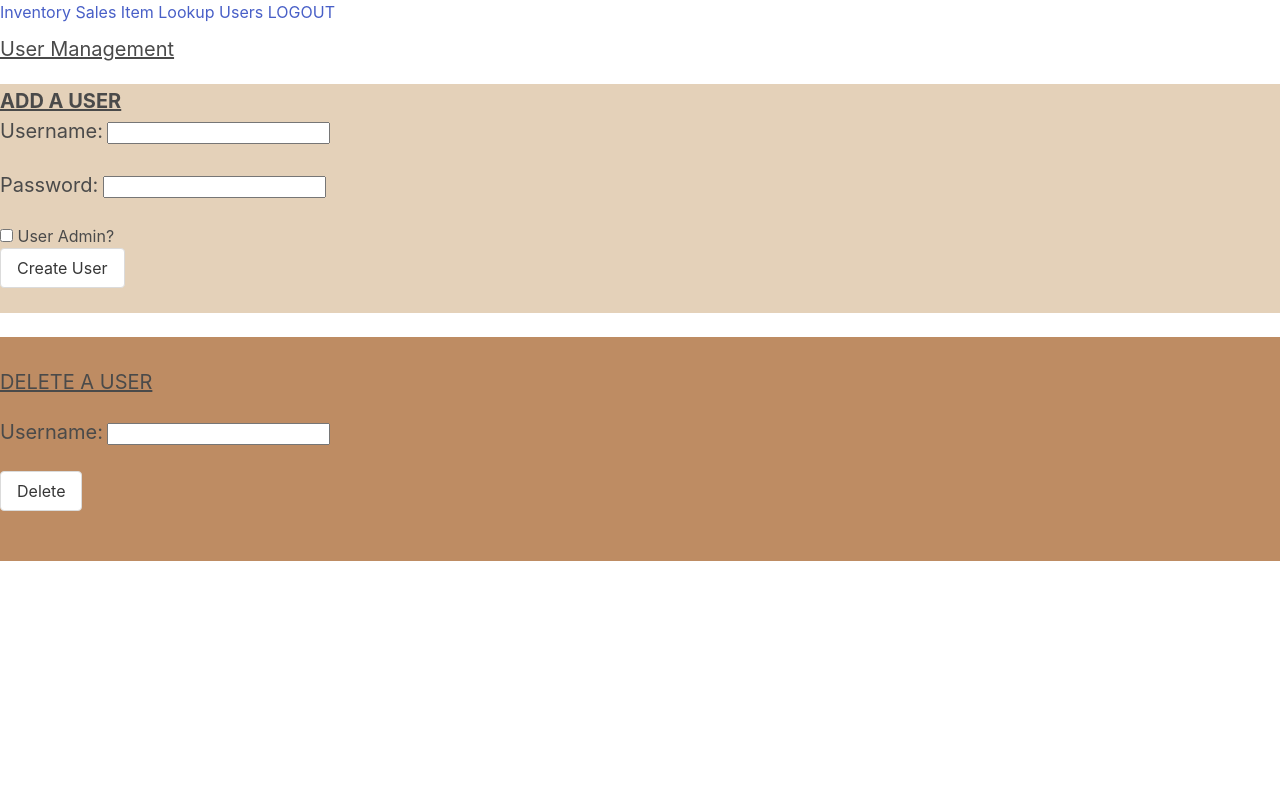
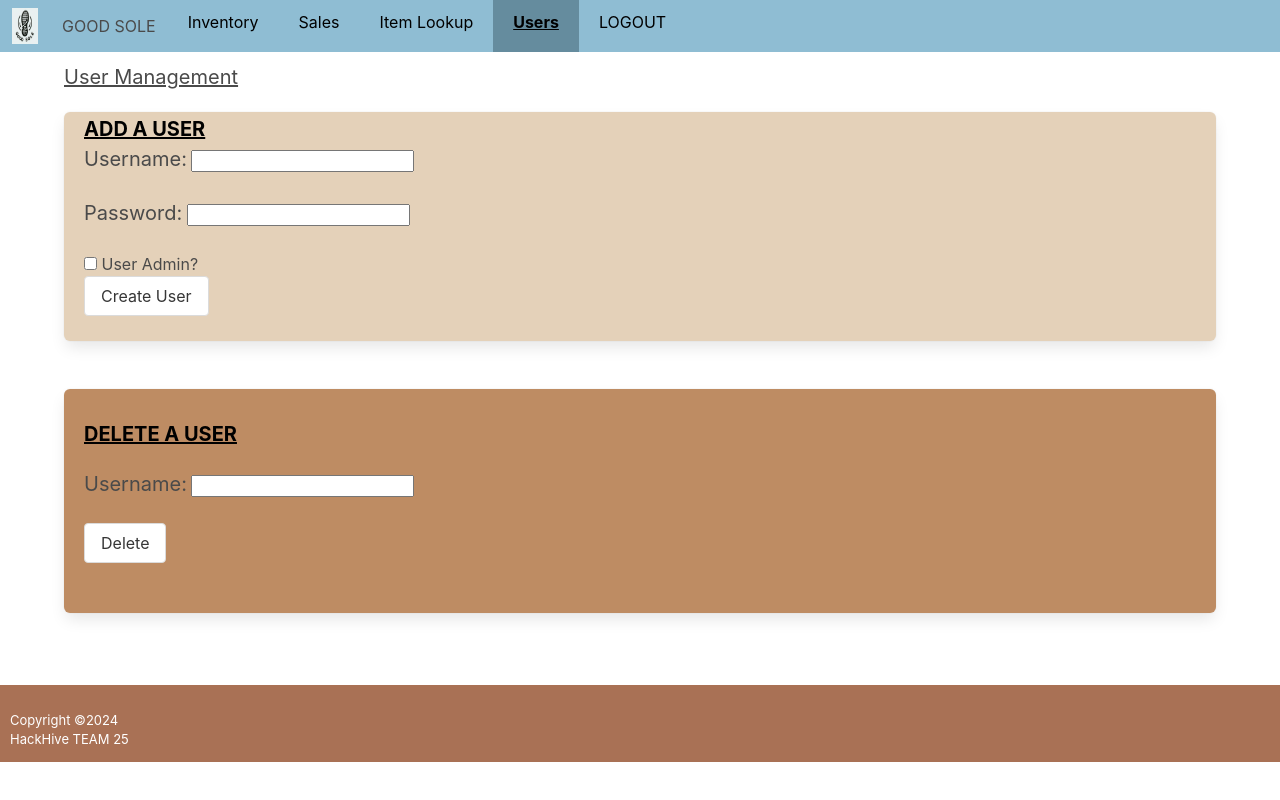
Before and after one commit to jesscleish/hackhive2024, a Flask app: page /admin/users in a window 1280 px wide. Run offline with Flask 3, Linux system fonts and the light colour scheme; the visitor is signed in with stand-in values (Sample User, id 1); some libraries are stand-ins or nearby versions.

Commit message:
styling and nav fixes

```diff
--- a/static/custom.css
+++ b/static/custom.css
@@ -4,8 +4,29 @@
     visibility: hidden;
 }
 
+.bckBlue
+{
+    background: #8FBDD3;
+}
 
-.header{
+.navLink{
+    color: black;
+}
+
+.active{
+    font-weight: bolder;
+    text-decoration: underline;
+    background: #658c9e;
+}
+.paddingHeader
+{
+    padding-left: 20px;
+    padding-right: 20px;
+    padding-top: 10px;
+    bottom: 10px;
+}
+
+.header2{
     text-align: center;
     font-weight: bold;
     font-family: Futura, "Trebuchet MS", Arial, sans-serif;
@@ -16,6 +37,7 @@
 .adder{
     font-size: 20px;
     font-weight: bold;
+    color: black;
 }
 
 .userinput{
@@ -34,8 +56,10 @@
 
 .remover{
     font-size: 20px;
+    font-weight: bold;
     margin-top: 20px;
     margin-bottom: 20px;
+    color: black;
 }
 
 .company{
@@ -44,7 +68,7 @@
 }
 
 .top{
-    align-items: centers;
+    align-items: center;
     width: 100%;
     background-color: #8FBDD3;
     display: inline-block;
@@ -70,7 +94,7 @@
     padding-bottom: 50px;
 }
 
-.footer{
+.footer2{
     background-color: #A97155;
     padding-TOP: 2%;
     padding-bottom: 1%;
--- a/static/loginStyle.css
+++ b/static/loginStyle.css
@@ -1,4 +1,4 @@
-.heading{
+.heading2{
 
     font-family: Futura, "Trebuchet MS", Arial, sans-serif;
     font-size: 30px;
@@ -62,7 +62,7 @@ body{
 
 }
 
-.footer{
+.footer2{
     background-color: #A97155;
     padding-TOP: 1%;
     padding-bottom: 1%;
--- a/templates/admin/base.html
+++ b/templates/admin/base.html
@@ -12,10 +12,19 @@
     {% block html_head %}{% endblock %} <!-- anything else from extending html -->
 </head>
 <body>
+<nav class="navbar bckBlue">
+    <div class="navbar-brand">
+      <img class="navbar-item" src="../../static/images/logo.jpeg" width="50" height="85">
+      <p class="navbar-item">GOOD SOLE</p>
+  </div>
 {% block navigation %}
 {% endblock %}
+</nav>
 
 {% block page_content %}
 {% endblock %}
 </body>
+<div class="footer2">
+      <p class="copyright">Copyright ©2024 <br> HackHive TEAM 25</p>
+  </div>
 </html>
--- a/templates/admin/users.html
+++ b/templates/admin/users.html
@@ -8,10 +8,10 @@
     {{ nav_link('logout', 'LOGOUT') }}
 {% endblock %}
 {% block page_content %}
-    <div class="align-center">
+    <div class="container center">
         <h3 class="headingcolor"><u>User Management</u></h3>
         <!-- add username and password -->
- <div class="addcolor">
+        <div class="addcolor box">
             <h4 class="adder"><u>ADD A USER</u></h4>
             <form action="{{ url_for('login2') }}" method="post">
                 <label for="username" class="userinput ">Username:</label>
@@ -25,19 +25,21 @@
                 <input id="adminbox" class="adminbox" type="checkbox">
                 <label for="adminbox">User Admin?</label>
                 <br>
-            <input class ="button" type="submit" value="Create User">
+                <input class="button" type="submit" value="Create User">
             </form>
         </div>
         <br>
-    <div class="deletecolor">
+        <div class="deletecolor box">
             <h4 class="remover"><u>DELETE A USER</u></h4>
             <form action="{{ url_for('login2') }}" method="post">
                 <label class="userinput" for="username">Username:</label>
                 <input type="text" id="delete_user" name="delete_user">
                 <br>
                 <br>
-        <input class ="button" type="submit" value="Delete">
+                <input class="button" type="submit" value="Delete">
             </form>
         </div>
+    <br><br>
     </div>
+
 {% endblock %}
--- a/templates/macros.html
+++ b/templates/macros.html
@@ -1,7 +1,7 @@
 {% macro nav_link(endpoint, text) %}
 {% if request.endpoint.endswith(endpoint) %}
-<a class="active" href="{{ url_for(endpoint) }}">{{text}}</a>
+<a class="active paddingHeader navLink" href="{{ url_for(endpoint) }}">{{text}}</a>
 {% else %}
-<a href="{{ url_for(endpoint) }}">{{text}}</a>
+<a  class="paddingHeader navLink" href="{{ url_for(endpoint) }}">{{text}}</a>
 {% endif %}
 {% endmacro %}
```
Also changed, not shown: templates/employee/base.html (+10 -0 lines), templates/employee/home.html (+6 -4 lines), templates/login.html (+10 -10 lines). Lines whose indentation alone changed are shown as unchanged.
